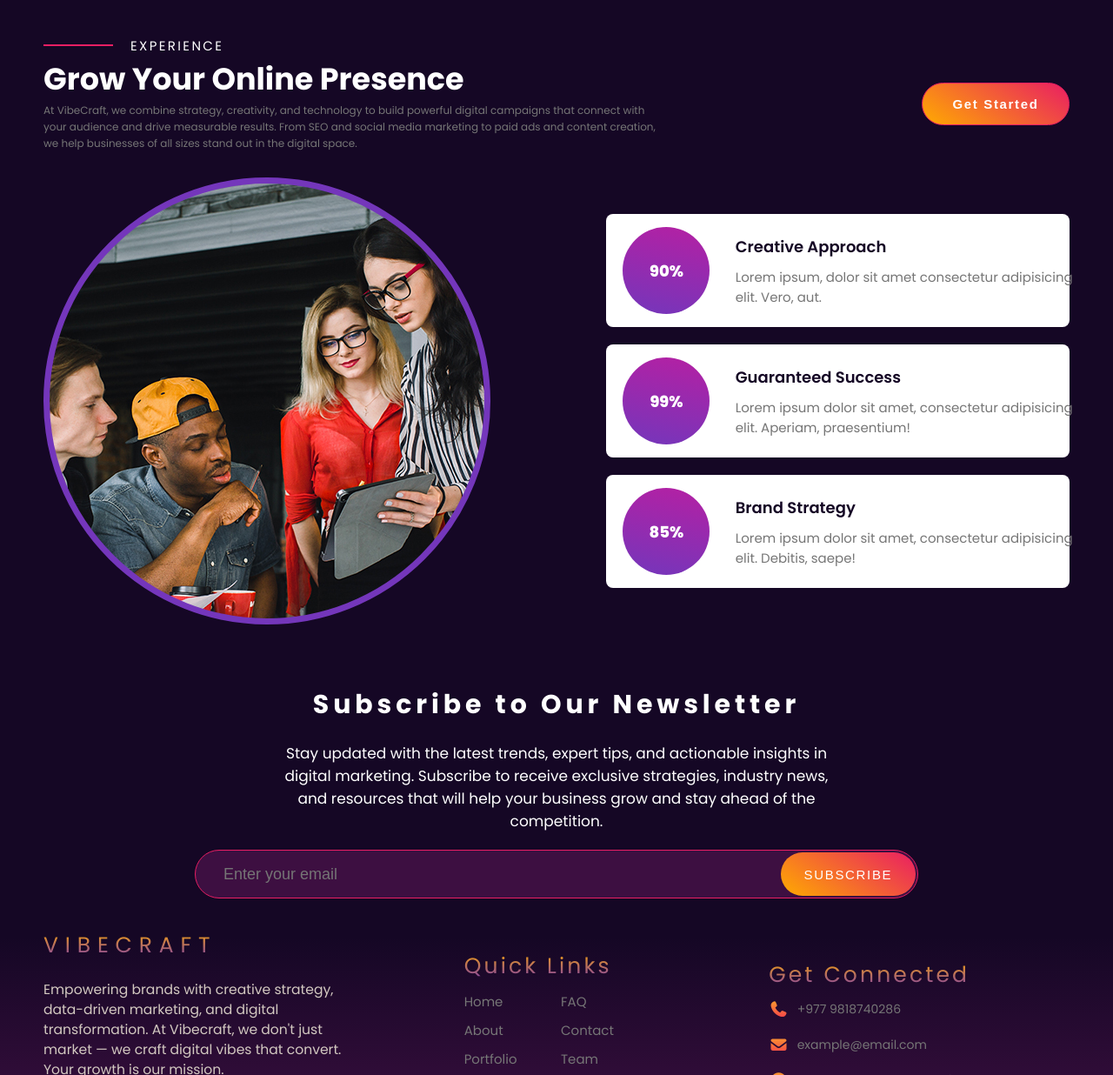
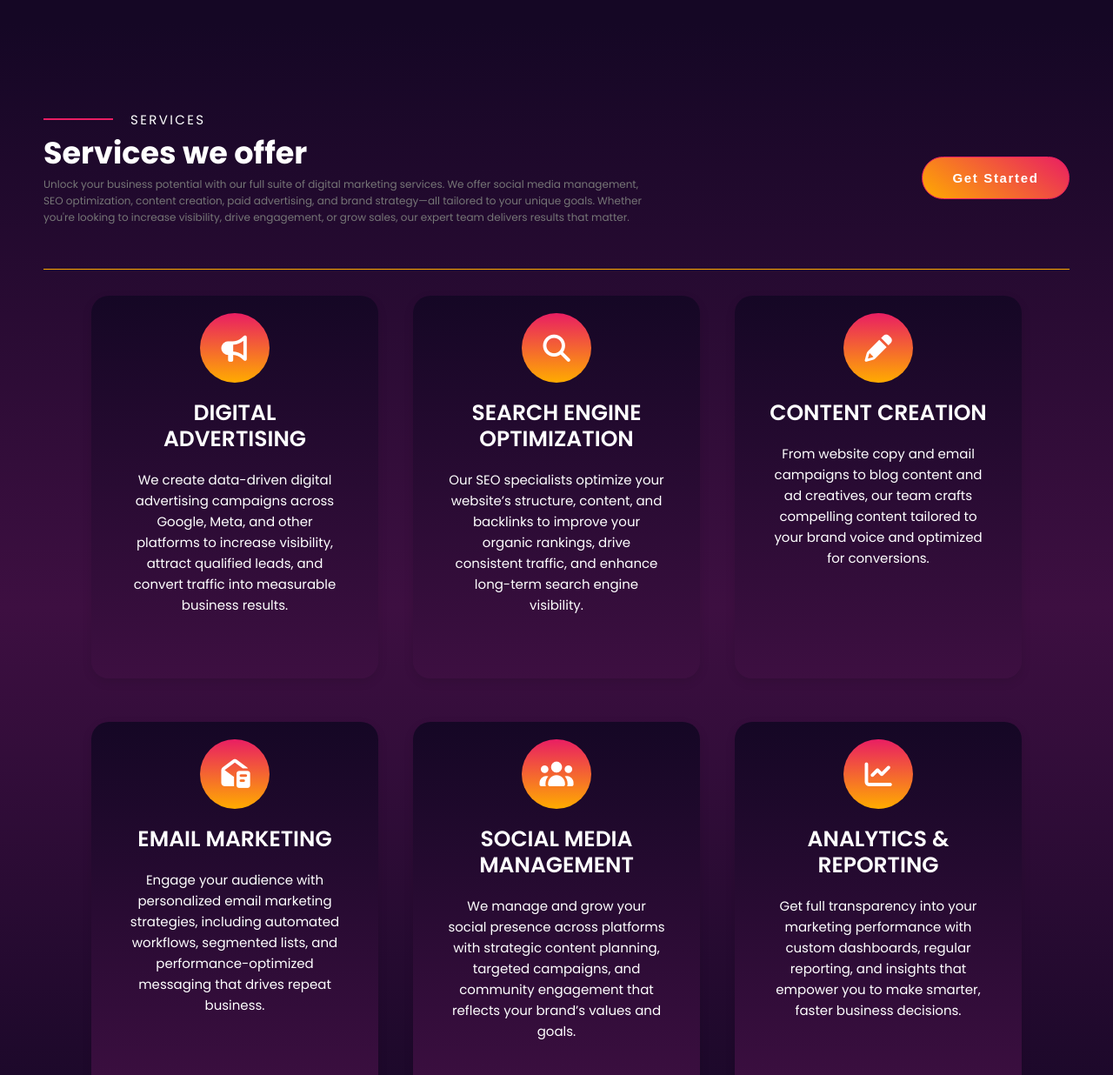
Before and after one commit to Raazkatwal/vibecraft_agency, a plain HTML site: page index.html in a window 1280 px wide. Shown: the part 1790-3026 px from the top of the page at 87% size. Drawn offline with Linux system fonts and the light colour scheme.

Commit message:
added a services section

```diff
--- a/css/style.css
+++ b/css/style.css
@@ -179,7 +179,7 @@ main {
   transform: translateY(-40%);
 }
 
-.card-section .card {
+.card {
   background: linear-gradient(to top, var(--color-primary-base), var(--color-primary-dark));
   width: 25rem;
   padding: 2rem 4rem;
@@ -214,7 +214,7 @@ main {
   -webkit-text-fill-color: transparent;
 }
 
-.card-section .card:hover {
+.card:hover {
   transform: translateY(-5%) scale(1.03);
   box-shadow: 0 8px 16px rgba(0, 0, 0, 0.15);
 }
@@ -365,6 +365,7 @@ footer {
 }
 
 .newsletter-section {
+  margin: 20rem 0;
   display: flex;
   flex-direction: column;
   gap: 2rem;
@@ -414,16 +415,73 @@ footer {
   background: linear-gradient(35deg, var(--color-accent-1), var(--color-accent-2));
 }
 
-.expertise-section {
+.expertise-section,
+.services-section {
   display: flex;
   flex-direction: column;
   gap: 3rem;
   margin: 4rem 0;
 }
 
+.services-section {
+  background-color: var(--color-primary-base);
+  background: linear-gradient(to bottom,
+      var(--color-primary-dark) 0%,
+      var(--color-primary-base) 50%,
+      var(--color-primary-dark) 100%);
+  padding-top: 10rem;
+  padding-bottom: 10rem;
+}
+
+.services-grid {
+  width: 100%;
+  display: grid;
+  grid-template-columns: repeat(3, minmax(250px, 1fr));
+  place-items: center;
+  padding: 0 6rem;
+  gap: 5rem;
+  text-align: center;
+}
+
+.services-grid .card {
+  height: 40rem;
+}
+
+.service-grid-icon {
+  background: linear-gradient(0deg,
+      var(--color-accent-1) 0.5%,
+      var(--color-accent-2) 100%);
+  width: 8rem;
+  height: 8rem;
+  display: grid;
+  place-items: center;
+  border-radius: 100%;
+  font-size: 5rem;
+  align-self: center;
+}
+
+  {
+  background: linear-gradient(to top, var(--color-primary-base), var(--color-primary-dark));
+  width: 25rem;
+  padding: 2rem 4rem;
+  border-radius: 2rem;
+  transition: all ease-in-out 400ms;
+  display: flex;
+  flex-direction: column;
+  gap: 2rem;
+  box-shadow: 0 4px 12px rgba(0, 0, 0, 0.1);
+}
+
+.service-grid-item:hover {
+  transform: translateY(-5%) scale(1.03);
+  box-shadow: 0 8px 16px rgba(0, 0, 0, 0.15);
+}
+
 .expertise-top {
   display: flex;
   flex-direction: column;
+  padding-bottom: 5rem;
+  border-bottom: thin solid var(--color-accent-1);
 }
 
 .expertise-experience {
--- a/index.html
+++ b/index.html
@@ -73,8 +73,95 @@
                 <img src="./img/logoipsum5.svg" alt="Client 5">
             </div>
         </section>
+    </div>
 
-    </div>
+    <section class="services-section" id="services">
+        <div class="expertise-top">
+            <span class="expertise-experience">Services</span>
+            <div>
+                <div class="expertise-top-info">
+                    <div>
+                        <h4 class="expertise-heading">
+                            Services we offer
+                        </h4>
+                        <p class="expertise-text">
+                            Unlock your business potential with our full suite of digital marketing services. We offer
+                            social media management, SEO optimization, content creation, paid advertising, and brand
+                            strategy—all tailored to your unique goals. Whether you're looking to increase visibility,
+                            drive engagement, or grow sales, our expert team delivers results that matter.
+                        </p>
+                    </div>
+                    <div class="expertise-btn-container">
+                        <button class="expertise-btn">Get Started</button>
+                    </div>
+                </div>
+            </div>
+        </div>
+        <div class="expertise-bottom">
+            <div class="services-grid">
+                <div class="card">
+                    <div class="service-grid-icon"><i class="fas fa-bullhorn"></i></div>
+                    <div class="card-heading">Digital Advertising</div>
+                    <small class="card-text">
+                        We create data-driven digital advertising campaigns across Google, Meta, and other platforms to
+                        increase
+                        visibility, attract qualified leads, and convert traffic into measurable business results.
+                    </small>
+                </div>
+
+                <div class="card">
+                    <div class="service-grid-icon"><i class="fas fa-search"></i></div>
+                    <div class="card-heading">Search Engine Optimization</div>
+                    <small class="card-text">
+                        Our SEO specialists optimize your website’s structure, content, and backlinks to improve your
+                        organic rankings,
+                        drive consistent traffic, and enhance long-term search engine visibility.
+                    </small>
+                </div>
+
+                <div class="card">
+                    <div class="service-grid-icon"><i class="fas fa-pencil-alt"></i></div>
+                    <div class="card-heading">Content Creation</div>
+                    <small class="card-text">
+                        From website copy and email campaigns to blog content and ad creatives, our team crafts
+                        compelling content
+                        tailored to your brand voice and optimized for conversions.
+                    </small>
+                </div>
+
+                <div class="card">
+                    <div class="service-grid-icon"><i class="fas fa-envelope-open-text"></i></div>
+                    <div class="card-heading">Email Marketing</div>
+                    <small class="card-text">
+                        Engage your audience with personalized email marketing strategies, including automated
+                        workflows, segmented
+                        lists, and performance-optimized messaging that drives repeat business.
+                    </small>
+                </div>
+
+                <div class="card">
+                    <div class="service-grid-icon"><i class="fas fa-users"></i></div>
+                    <div class="card-heading">Social Media Management</div>
+                    <small class="card-text">
+                        We manage and grow your social presence across platforms with strategic content planning,
+                        targeted campaigns,
+                        and community engagement that reflects your brand’s values and goals.
+                    </small>
+                </div>
+
+                <div class="card">
+                    <div class="service-grid-icon"><i class="fas fa-chart-line"></i></div>
+                    <div class="card-heading">Analytics & Reporting</div>
+                    <small class="card-text">
+                        Get full transparency into your marketing performance with custom dashboards, regular reporting,
+                        and insights
+                        that empower you to make smarter, faster business decisions.
+                    </small>
+                </div>
+
+            </div>
+        </div>
+    </section>
 
     <section class="expertise-section" id="expertise">
         <div class="expertise-top">
@@ -142,8 +229,6 @@
         </form>
     </section>
 
-
-
     <footer id="footer">
     </footer>
 
```
